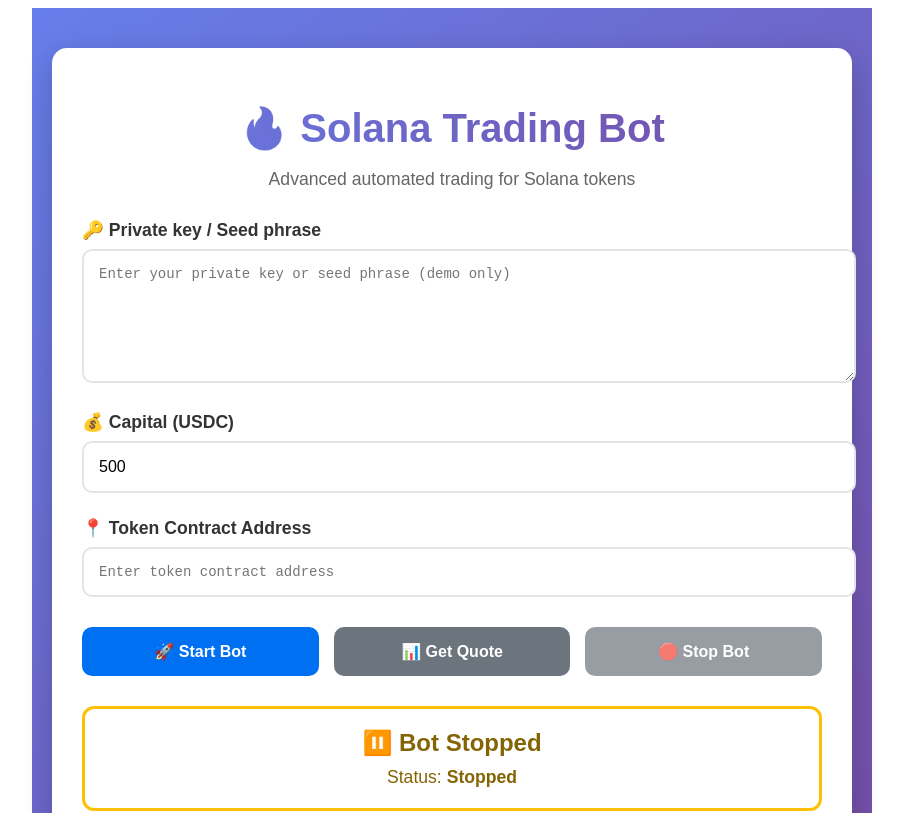
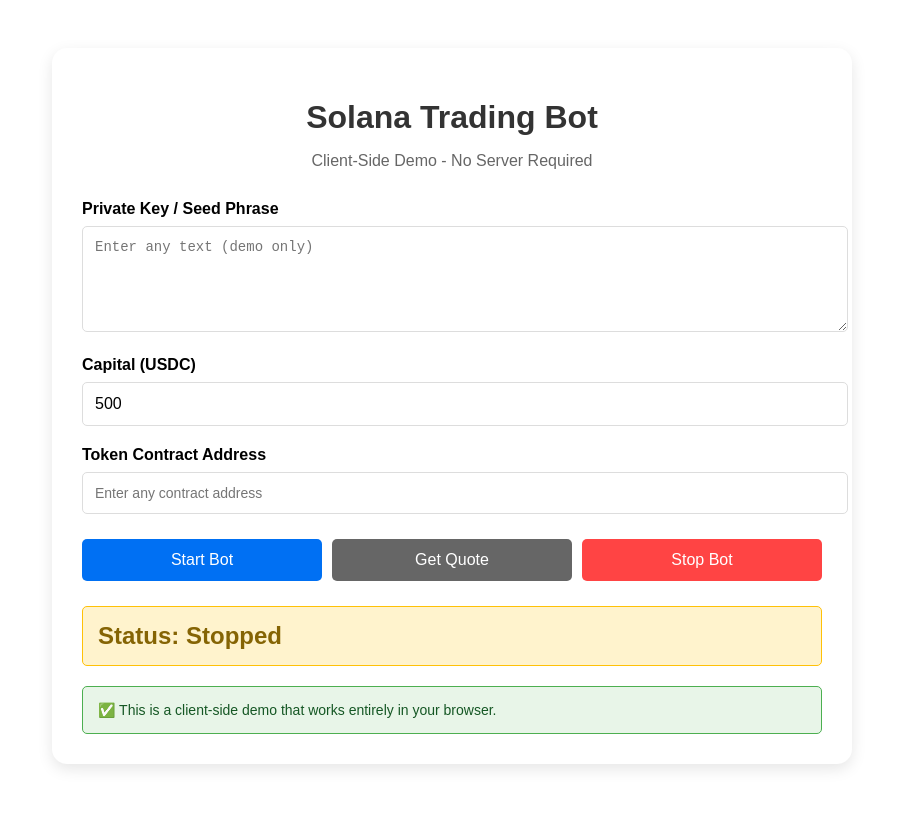
Before and after one commit to profbruuno/Solana-bot, a Next.js app: page / in a window 1280 px wide. Shown: the top 813 px of the page, without its empty margins (188-1091 px from the left). Built offline with nearby package versions, Linux system fonts and the light colour scheme.

Commit message:
Update index.tsx

```diff
--- a/pages/index.tsx
+++ b/pages/index.tsx
@@ -8,17 +8,12 @@
   const [output, setOutput] = useState<any>(null);
   const [isLoading, setIsLoading] = useState(false);
 
-  // Client-side trading simulation
+  // Client-side trading simulation - NO API CALLS
   const simulateTrading = async (action: 'start' | 'tick' | 'stop') => {
-    // Simulate API delay
-    await new Promise(resolve => setTimeout(resolve, 1000));
+    await new Promise(resolve => setTimeout(resolve, 500));
 
-    const SOL_MINT = "So11111111111111111111111111111111111111112";
-    const USDC_MINT = "EPjFWdd5AufqSSqeM2qN1xzybapC8G4wEGGkZwyTDt1v";
-
-    // Generate realistic price data
     const basePrice = 12.50;
-    const variation = (Math.random() - 0.5) * 4; // ±2 USDC variation
+    const variation = (Math.random() - 0.5) * 4;
     const currentPrice = (basePrice + variation).toFixed(4);
 
     switch (action) {
@@ -26,7 +21,7 @@
         return {
           status: "success",
           botStatus: "Running",
-          message: "Trading bot started successfully",
+          message: "Trading bot started successfully!",
           data: {
             input: "0.01 SOL",
             output: `${currentPrice} USDC`,
@@ -37,20 +32,28 @@
         };
 
       case 'tick':
+        if (status === "Running") {
           return {
             status: "success",
-          botStatus: status === "Running" ? "Running" : "Stopped",
-          message: status === "Running" ? "Current market data" : "Bot is stopped",
-          data: status === "Running" ? {
+            botStatus: "Running",
+            message: "Current market data",
+            data: {
               input: "0.01 SOL",
               output: `${currentPrice} USDC`,
               price: parseFloat(currentPrice),
               capital: Number(capital),
               address: address,
-            running: status === "Running",
               timestamp: new Date().toISOString()
-          } : null
+            }
           };
+        } else {
+          return {
+            status: "success",
+            botStatus: "Stopped",
+            message: "Bot is stopped. Start the bot first.",
+            data: null
+          };
+        }
 
       case 'stop':
         return {
@@ -78,27 +81,18 @@
     setOutput(null);
 
     try {
-      // Validate inputs
       if (!key.trim() || !capital.trim() || !address.trim()) {
         throw new Error("Please fill in all fields");
       }
 
-      if (key.trim().length < 10) {
-        throw new Error("Please enter a valid private key or seed phrase");
-      }
-
-      if (address.trim().length < 10) {
-        throw new Error("Please enter a valid contract address");
-      }
-
       const data = await simulateTrading('start');
-      setStatus(data.botStatus || "Running");
+      setStatus(data.botStatus);
       setOutput(data);
 
     } catch (error: any) {
       setOutput({
         status: "error",
-        message: error.message || "Failed to start bot"
+        message: error.message
       });
     } finally {
       setIsLoading(false);
@@ -110,13 +104,13 @@
 
     try {
       const data = await simulateTrading('stop');
-      setStatus(data.botStatus || "Stopped");
+      setStatus(data.botStatus);
       setOutput(data);
 
     } catch (error: any) {
       setOutput({
         status: "error",
-        message: error.message || "Failed to stop bot"
+        message: error.message
       });
     } finally {
       setIsLoading(false);
@@ -128,46 +122,17 @@
 
     try {
       const data = await simulateTrading('tick');
-      setStatus(data.botStatus || status);
       setOutput(data);
 
     } catch (error: any) {
       setOutput({
         status: "error",
-        message: error.message || "Failed to get market data"
+        message: error.message
       });
     } finally {
       setIsLoading(false);
     }
   }
-
-  // Real Jupiter API call (optional - can be enabled later)
-  const getRealQuote = async () => {
-    try {
-      const SOL_MINT = "So11111111111111111111111111111111111111112";
-      const USDC_MINT = "EPjFWdd5AufqSSqeM2qN1xzybapC8G4wEGGkZwyTDt1v";
-      const amountLamports = 0.01 * 1e9;
-
-      const url = `https://quote-api.jup.ag/v6/quote?inputMint=${SOL_MINT}&outputMint=${USDC_MINT}&amount=${amountLamports}&slippageBps=50`;
-
-      const response = await fetch(url);
-      if (!response.ok) throw new Error('Failed to fetch quote');
-
-      const data = await response.json();
-      const outAmount = data?.outAmount;
-      const uiPrice = outAmount / 1e6;
-
-      return {
-        status: "success",
-        input: "0.01 SOL",
-        output: `${uiPrice.toFixed(4)} USDC`,
-        realData: true
-      };
-    } catch (error) {
-      // Fallback to simulated data
-      return simulateTrading('tick');
-    }
-  };
 
   return (
     <main style={{
@@ -175,75 +140,53 @@
       maxWidth: 800,
       margin: "0 auto",
       fontFamily: 'Arial, sans-serif',
-      background: 'linear-gradient(135deg, #667eea 0%, #764ba2 100%)',
       minHeight: '100vh'
     }}>
       <div style={{
         background: 'white',
         padding: 30,
         borderRadius: 15,
-        boxShadow: '0 10px 30px rgba(0,0,0,0.2)',
+        boxShadow: '0 5px 15px rgba(0,0,0,0.1)',
         marginTop: 20
       }}>
         <h1 style={{
           color: '#333',
           textAlign: 'center',
-          marginBottom: 10,
-          fontSize: '2.5rem',
-          background: 'linear-gradient(45deg, #667eea, #764ba2)',
-          WebkitBackgroundClip: 'text',
-          WebkitTextFillColor: 'transparent'
+          marginBottom: 10
         }}>
-          🔥 Solana Trading Bot
+          Solana Trading Bot
         </h1>
 
         <p style={{
           color: '#666',
           textAlign: 'center',
-          marginBottom: 30,
-          fontSize: '1.1rem'
+          marginBottom: 30
         }}>
-          Advanced automated trading for Solana tokens
+          Client-Side Demo - No Server Required
         </p>
 
-        <div style={{ marginBottom: 25 }}>
-          <label style={{
-            display: "block",
-            marginBottom: 8,
-            fontWeight: "bold",
-            color: '#333',
-            fontSize: '1.1rem'
-          }}>
-            🔑 Private key / Seed phrase
+        <div style={{ marginBottom: 20 }}>
+          <label style={{ display: "block", marginBottom: 8, fontWeight: "bold" }}>
+            Private Key / Seed Phrase
           </label>
           <textarea
             value={key}
             onChange={(e) => setKey(e.target.value)}
-            placeholder="Enter your private key or seed phrase (demo only)"
+            placeholder="Enter any text (demo only)"
             style={{
               width: "100%",
-              padding: 15,
-              border: "2px solid #e1e5e9",
-              borderRadius: 10,
-              minHeight: 100,
-              fontFamily: 'monospace',
-              fontSize: 14,
-              transition: 'border-color 0.3s'
+              padding: 12,
+              border: "1px solid #ddd",
+              borderRadius: 5,
+              minHeight: 80,
+              fontSize: 14
             }}
-            onFocus={(e) => e.target.style.borderColor = '#667eea'}
-            onBlur={(e) => e.target.style.borderColor = '#e1e5e9'}
           />
         </div>
 
-        <div style={{ marginBottom: 25 }}>
-          <label style={{
-            display: "block",
-            marginBottom: 8,
-            fontWeight: "bold",
-            color: '#333',
-            fontSize: '1.1rem'
-          }}>
-            💰 Capital (USDC)
+        <div style={{ marginBottom: 20 }}>
+          <label style={{ display: "block", marginBottom: 8, fontWeight: "bold" }}>
+            Capital (USDC)
           </label>
           <input
             type="number"
@@ -251,175 +194,118 @@
             onChange={(e) => setCapital(e.target.value)}
             style={{
               width: "100%",
-              padding: 15,
-              border: "2px solid #e1e5e9",
-              borderRadius: 10,
-              fontSize: 16,
-              transition: 'border-color 0.3s'
+              padding: 12,
+              border: "1px solid #ddd",
+              borderRadius: 5,
+              fontSize: 16
             }}
-            onFocus={(e) => e.target.style.borderColor = '#667eea'}
-            onBlur={(e) => e.target.style.borderColor = '#e1e5e9'}
           />
         </div>
 
-        <div style={{ marginBottom: 30 }}>
-          <label style={{
-            display: "block",
-            marginBottom: 8,
-            fontWeight: "bold",
-            color: '#333',
-            fontSize: '1.1rem'
-          }}>
-            📍 Token Contract Address
+        <div style={{ marginBottom: 25 }}>
+          <label style={{ display: "block", marginBottom: 8, fontWeight: "bold" }}>
+            Token Contract Address
           </label>
           <input
             value={address}
             onChange={(e) => setAddress(e.target.value)}
-            placeholder="Enter token contract address"
+            placeholder="Enter any contract address"
             style={{
               width: "100%",
-              padding: 15,
-              border: "2px solid #e1e5e9",
-              borderRadius: 10,
-              fontFamily: 'monospace',
-              fontSize: 14,
-              transition: 'border-color 0.3s'
+              padding: 12,
+              border: "1px solid #ddd",
+              borderRadius: 5,
+              fontSize: 14
             }}
-            onFocus={(e) => e.target.style.borderColor = '#667eea'}
-            onBlur={(e) => e.target.style.borderColor = '#e1e5e9'}
           />
         </div>
 
-        <div style={{
-          marginBottom: 30,
-          display: 'flex',
-          gap: 15,
-          flexWrap: 'wrap',
-          justifyContent: 'center'
-        }}>
+        <div style={{ marginBottom: 25, display: 'flex', gap: 10, flexWrap: 'wrap' }}>
           <button
             onClick={startBot}
             disabled={isLoading}
             style={{
-              padding: "15px 30px",
-              backgroundColor: status === "Running" ? "#28a745" : "#0070f3",
+              padding: "12px 20px",
+              backgroundColor: "#0070f3",
               color: "white",
               border: "none",
-              borderRadius: 10,
-              cursor: isLoading ? "not-allowed" : "pointer",
+              borderRadius: 5,
+              cursor: "pointer",
               fontSize: 16,
-              fontWeight: 'bold',
               flex: 1,
-              minWidth: 140,
-              transition: 'all 0.3s',
-              opacity: isLoading ? 0.7 : 1
+              minWidth: 120
             }}
-            onMouseOver={(e) => e.currentTarget.style.transform = 'translateY(-2px)'}
-            onMouseOut={(e) => e.currentTarget.style.transform = 'translateY(0)'}
           >
-            {isLoading ? "⏳ Processing..." : status === "Running" ? "🔄 Restart Bot" : "🚀 Start Bot"}
+            {isLoading ? "Loading..." : "Start Bot"}
           </button>
-
           <button
             onClick={tickBot}
             disabled={isLoading}
             style={{
-              padding: "15px 30px",
-              backgroundColor: "#6c757d",
+              padding: "12px 20px",
+              backgroundColor: "#666",
               color: "white",
               border: "none",
-              borderRadius: 10,
-              cursor: isLoading ? "not-allowed" : "pointer",
+              borderRadius: 5,
+              cursor: "pointer",
               fontSize: 16,
-              fontWeight: 'bold',
               flex: 1,
-              minWidth: 140,
-              transition: 'all 0.3s',
-              opacity: isLoading ? 0.7 : 1
+              minWidth: 120
             }}
-            onMouseOver={(e) => e.currentTarget.style.transform = 'translateY(-2px)'}
-            onMouseOut={(e) => e.currentTarget.style.transform = 'translateY(0)'}
           >
-            {isLoading ? "⏳ Loading..." : "📊 Get Quote"}
+            {isLoading ? "Loading..." : "Get Quote"}
           </button>
-
           <button
             onClick={stopBot}
-            disabled={isLoading || status === "Stopped"}
+            disabled={isLoading}
             style={{
-              padding: "15px 30px",
-              backgroundColor: status === "Stopped" ? "#6c757d" : "#dc3545",
+              padding: "12px 20px",
+              backgroundColor: "#ff4444",
               color: "white",
               border: "none",
-              borderRadius: 10,
-              cursor: (isLoading || status === "Stopped") ? "not-allowed" : "pointer",
+              borderRadius: 5,
+              cursor: "pointer",
               fontSize: 16,
-              fontWeight: 'bold',
               flex: 1,
-              minWidth: 140,
-              transition: 'all 0.3s',
-              opacity: (isLoading || status === "Stopped") ? 0.7 : 1
+              minWidth: 120
             }}
-            onMouseOver={(e) => e.currentTarget.style.transform = 'translateY(-2px)'}
-            onMouseOut={(e) => e.currentTarget.style.transform = 'translateY(0)'}
           >
-            {isLoading ? "⏳ Stopping..." : "🛑 Stop Bot"}
+            {isLoading ? "Loading..." : "Stop Bot"}
           </button>
         </div>
 
         <div style={{
-          padding: 20,
-          backgroundColor: status === "Running" ?
-            "linear-gradient(135deg, #d4edda, #c3e6cb)" :
-            "linear-gradient(135deg, #fff3cd, #ffeaa7)",
-          border: `3px solid ${status === "Running" ? "#28a745" : "#ffc107"}`,
-          borderRadius: 12,
-          marginBottom: 25,
-          textAlign: 'center'
+          padding: 15,
+          backgroundColor: status === "Running" ? "#e8f5e8" : "#fff3cd",
+          border: `1px solid ${status === "Running" ? "#4caf50" : "#ffc107"}`,
+          borderRadius: 5,
+          marginBottom: 20
         }}>
-          <h2 style={{
-            margin: 0,
-            color: status === "Running" ? "#155724" : "#856404",
-            fontSize: '1.5rem'
-          }}>
-            {status === "Running" ? "✅ Bot Active" : "⏸️ Bot Stopped"}
+          <h2 style={{ margin: 0, color: status === "Running" ? "#2e7d32" : "#856404" }}>
+            Status: {status}
           </h2>
-          <p style={{
-            margin: '10px 0 0 0',
-            color: status === "Running" ? "#155724" : "#856404",
-            fontSize: '1.1rem'
-          }}>
-            Status: <strong>{status}</strong>
-          </p>
         </div>
 
         {output && (
           <div style={{
-            padding: 20,
-            backgroundColor: output.status === "error" ?
-              "linear-gradient(135deg, #f8d7da, #f5c6cb)" :
-              "linear-gradient(135deg, #d1ecf1, #bee5eb)",
-            border: `3px solid ${output.status === "error" ? "#dc3545" : "#17a2b8"}`,
-            borderRadius: 12
+            padding: 15,
+            backgroundColor: output.status === "error" ? "#ffebee" : "#f5f5f5",
+            border: `1px solid ${output.status === "error" ? "#f44336" : "#ddd"}`,
+            borderRadius: 5
           }}>
-            <h3 style={{
-              marginBottom: 15,
-              color: output.status === "error" ? "#721c24" : "#0c5460",
-              fontSize: '1.3rem'
-            }}>
-              {output.status === "error" ? "❌ Error" : "📈 Trading Data"}
+            <h3 style={{ marginBottom: 10, color: output.status === "error" ? "#d32f2f" : "#333" }}>
+              {output.status === "error" ? "Error" : "Output"}
             </h3>
             <pre style={{
               whiteSpace: "pre-wrap",
               wordBreak: "break-word",
               fontSize: 14,
-              backgroundColor: "rgba(255,255,255,0.9)",
-              padding: 15,
-              borderRadius: 8,
-              border: "1px solid rgba(0,0,0,0.1)",
+              backgroundColor: "white",
+              padding: 12,
+              borderRadius: 4,
+              border: "1px solid #eee",
               maxHeight: 300,
-              overflow: 'auto',
-              fontFamily: 'monospace'
+              overflow: 'auto'
             }}>
               {JSON.stringify(output, null, 2)}
             </pre>
@@ -427,17 +313,14 @@
         )}
 
         <div style={{
-          marginTop: 25,
-          padding: 20,
-          backgroundColor: "linear-gradient(135deg, #d4edda, #c3e6cb)",
-          border: "3px solid #28a745",
-          borderRadius: 12,
-          textAlign: 'center'
+          marginTop: 20,
+          padding: 15,
+          backgroundColor: "#e8f5e8",
+          border: "1px solid #4caf50",
+          borderRadius: 5
         }}>
-          <h4 style={{ margin: '0 0 10px 0', color: '#155724' }}>💡 How It Works</h4>
-          <p style={{ margin: 0, color: '#155724', fontSize: '0.9rem' }}>
-            This is a <strong>client-side demo</strong> that simulates trading.
-            No server API calls are made - everything runs in your browser for maximum reliability.
+          <p style={{ margin: 0, color: "#155724", fontSize: '14px' }}>
+            ✅ This is a client-side demo that works entirely in your browser.
           </p>
         </div>
       </div>
```
Lines whose indentation alone changed are shown as unchanged.
